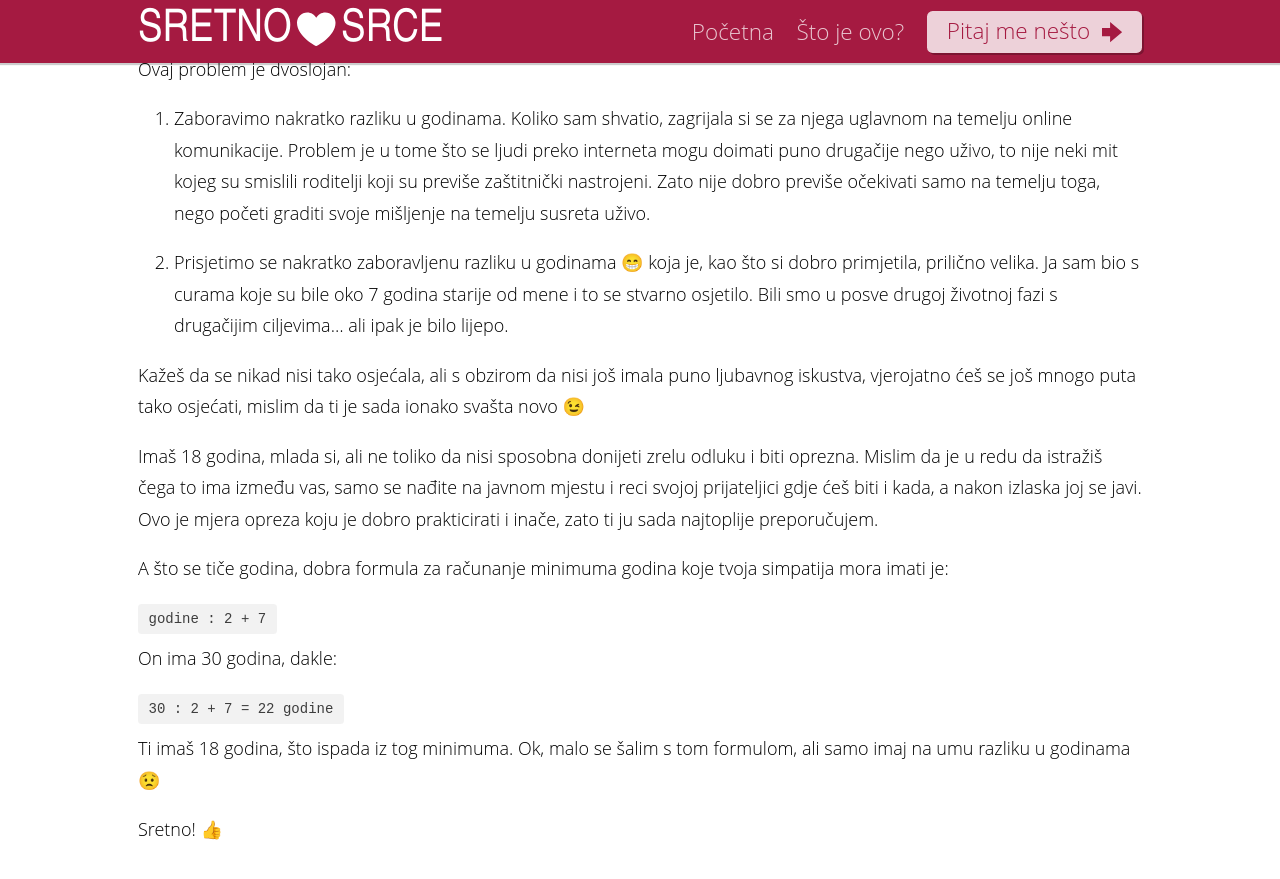
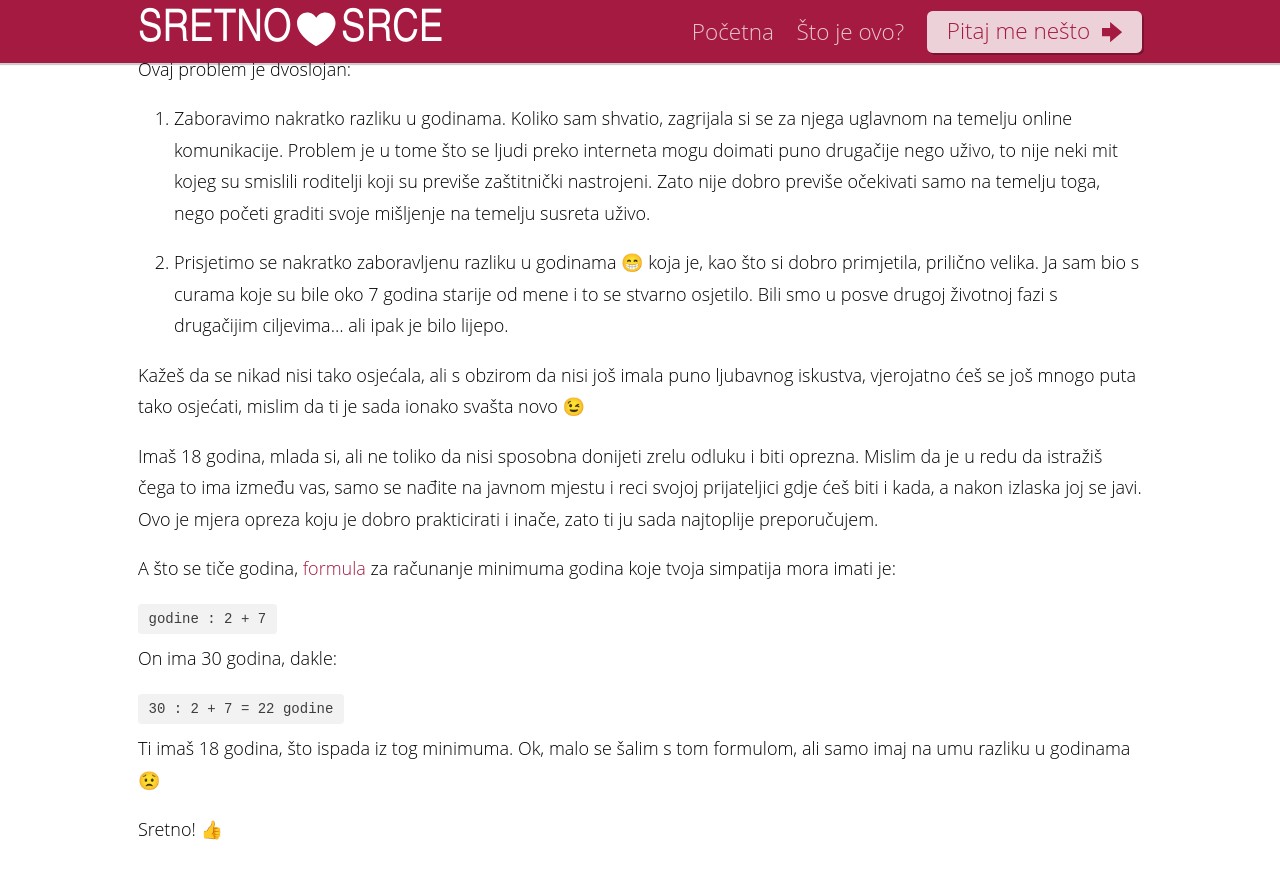
Before and after one commit to silvenon/sretnosrce, a Jekyll site: the page built from _posts/2015-09-25-razlika-u-godinama.md, in a window 1280 px wide and 900 px high, scrolled down 646 px. Shown: the top 879 px of the window. Built offline with Jekyll 4.4.1, drawn with Linux system fonts in a browser that asks for light colours; emoji names are drawn with the system emoji font; comment, search, counter and statistics services are not loaded.

Commit message:
Add link to the formula

````diff
--- a/_posts/2015-09-25-razlika-u-godinama.md
+++ b/_posts/2015-09-25-razlika-u-godinama.md
@@ -23,7 +23,7 @@ Kažeš da se nikad nisi tako osjećala, ali s obzirom da nisi još imala puno l
 
 Imaš 18 godina, mlada si, ali ne toliko da nisi sposobna donijeti zrelu odluku i biti oprezna. Mislim da je u redu da istražiš čega to ima između vas, samo se nađite na javnom mjestu i reci svojoj prijateljici gdje ćeš biti i kada, a nakon izlaska joj se javi. Ovo je mjera opreza koju je dobro prakticirati i inače, zato ti ju sada najtoplije preporučujem.
 
-A što se tiče godina, dobra formula za računanje minimuma godina koje tvoja simpatija mora imati je:
+A što se tiče godina, [formula](https://xkcd.com/314/) za računanje minimuma godina koje tvoja simpatija mora imati je:
 
 ```
 godine : 2 + 7
````
